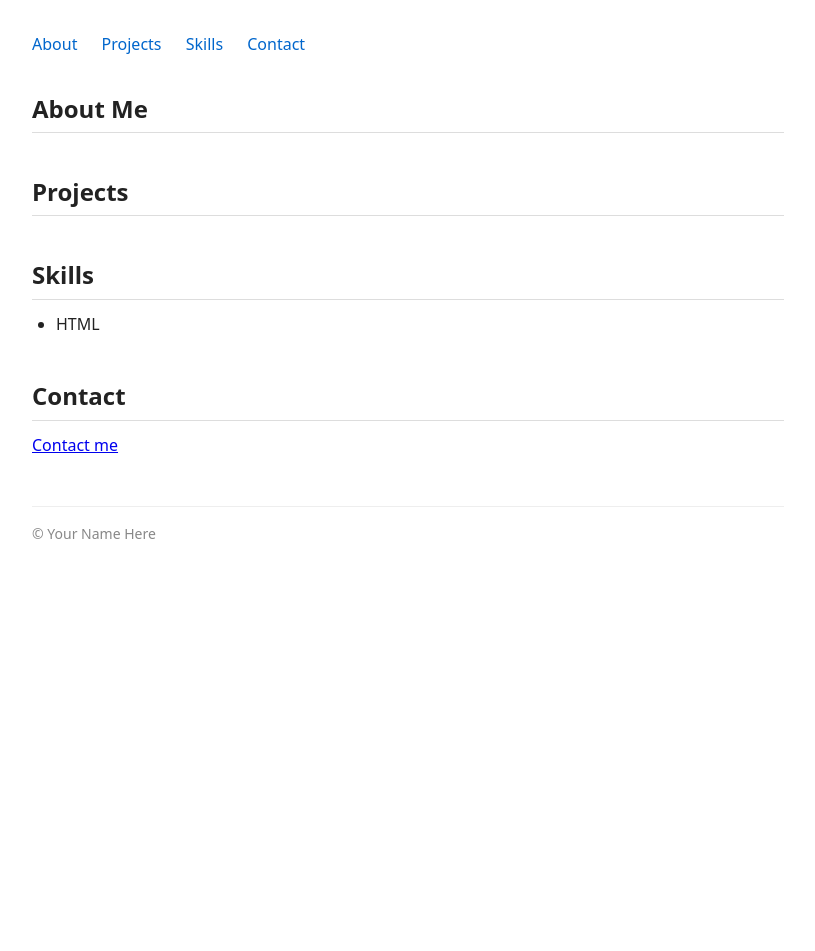
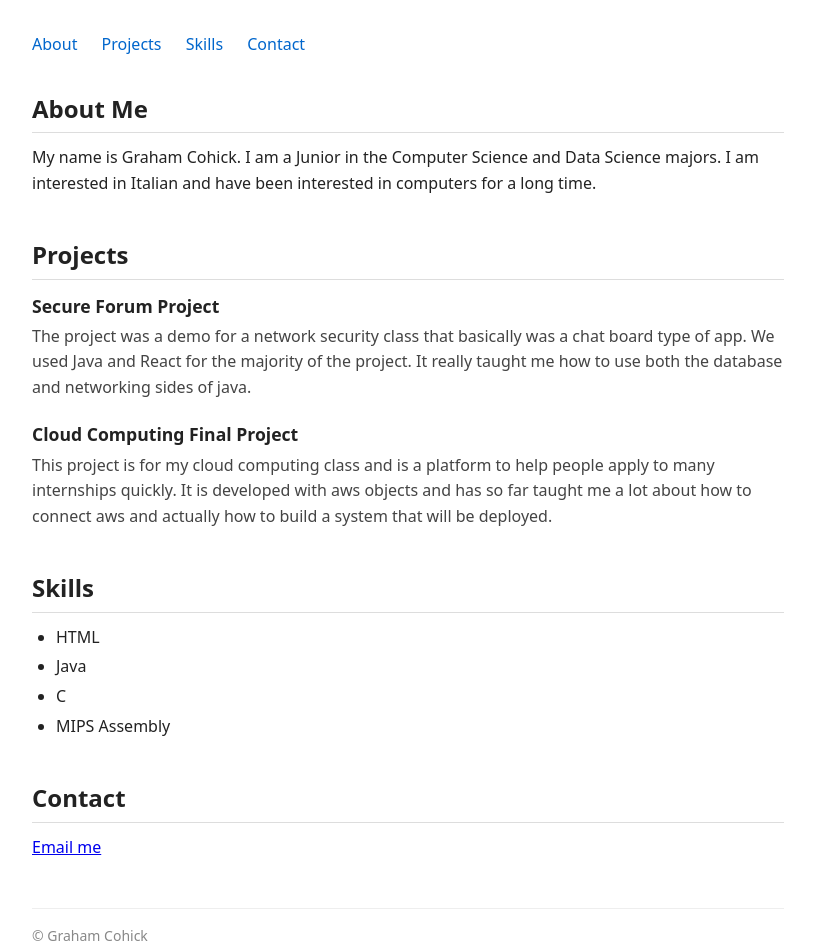
Before and after one commit to GMCohick424/1530-assignment-3, a plain HTML site: page index.html in a window 1280 px wide. Shown: the whole page, without its empty margins (232-1047 px from the left). Before the commit the page ends 800 px from the top, so only its background shows below. Drawn offline with Linux system fonts and the light colour scheme.

Commit message:
added first changes and modified index.html

```diff
--- a/index.html
+++ b/index.html
@@ -4,7 +4,7 @@
 <head>
   <meta charset="UTF-8">
   <meta name="viewport" content="width=device-width, initial-scale=1.0">
-  <title>Your Name Here</title>
+  <title>Graham Cohick</title>
   <link rel="stylesheet" href="style.css">
 </head>
 
@@ -25,6 +25,9 @@
       <h2>About Me</h2>
       <!-- TODO: Replace with 2-3 sentences about yourself -->
       <!-- e.g., include your name, your program/year, and what you are interested in -->
+      <p>
+          My name is Graham Cohick. I am a Junior in the Computer Science and Data Science majors. I am interested in Italian and have been interested in computers for a long time.
+      </p>
     </section>
 
     <section id="projects">
@@ -36,6 +39,15 @@
         <p>What the project does, the technologies used, and what you learned.</p>
       </div>
       -->
+      <div class="project">
+          <h3>Secure Forum Project</h3>
+          <p>The project was a demo for a network security class that basically was a chat board type of app. We used Java and React for the majority of the project. It really taught me how to use both the database and networking sides of java.</p>
+      </div>
+
+      <div class="project">
+          <h3>Cloud Computing Final Project</h3>
+          <p>This project is for my cloud computing class and is a platform to help people apply to many internships quickly. It is developed with aws objects and has so far taught me a lot about how to connect aws and actually how to build a system that will be deployed.</p>
+      </div>
 
       <!-- TODO: Add at least 2 project entries using the structure above -->
     </section>
@@ -45,6 +57,9 @@
       <ul>
         <!-- Example skill - TODO: replace -->
         <li>HTML</li>
+        <li>Java</li>
+        <li>C</li>
+        <li>MIPS Assembly</li>
 
         <!-- TODO: Add a second skill here -->
         <!-- TODO: Add a third skill here -->
@@ -56,13 +71,13 @@
       <h2>Contact</h2>
       <!-- TODO: Replace href="#" with a real link (e.g., mailto:you@example.com or your LinkedIn URL) -->
       <!-- TODO: Replace the link text with something descriptive, e.g. "Email me" or "LinkedIn" -->
-      <p><a href="#">Contact me</a></p>
+      <p><a href="mailto:graham.cohick@gmail.com">Email me</a></p>
     </section>
 
   </main>
 
   <footer>
-    <p>&copy; Your Name Here</p>
+    <p>&copy; Graham Cohick</p>
   </footer>
 
 </body>
```
Also changed, not shown: 1 other file.
